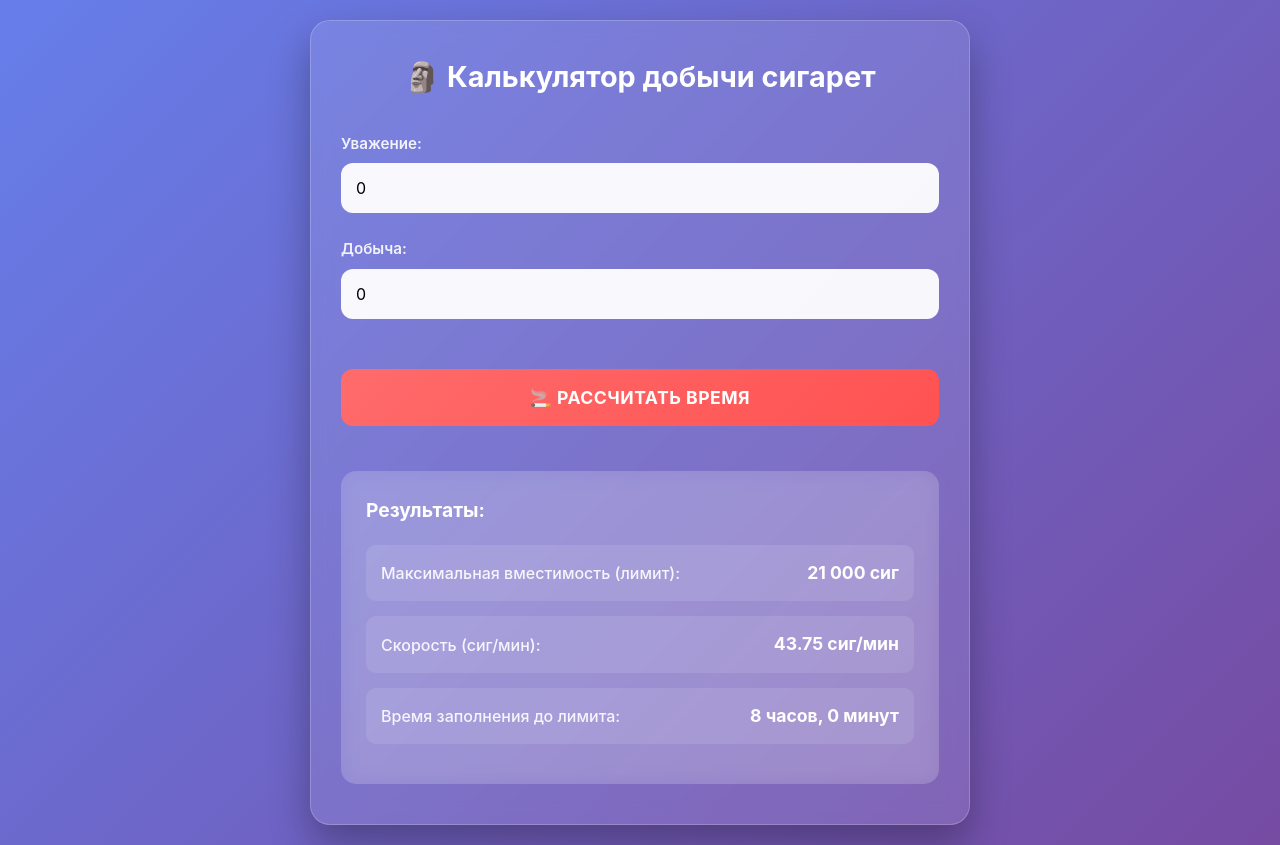
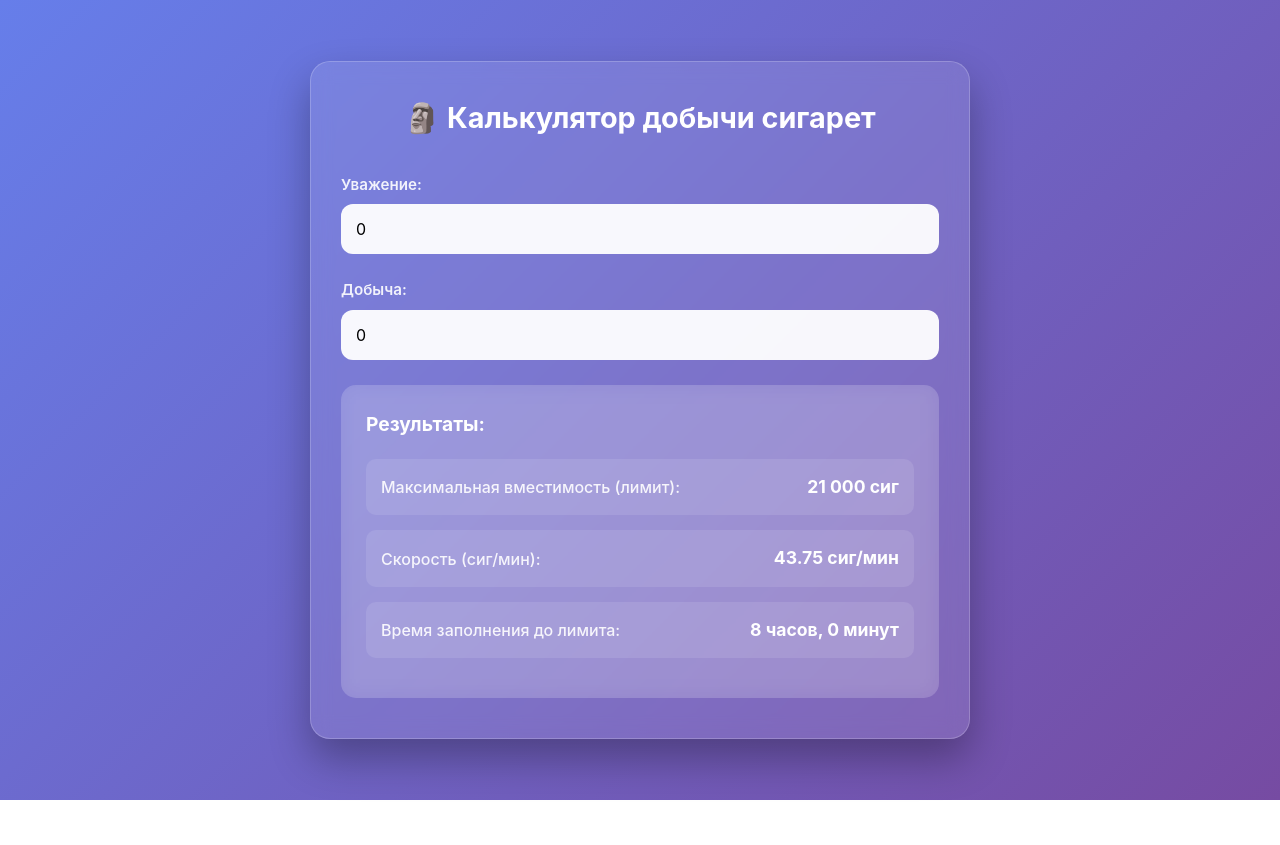
Before and after one commit to Aleksey056/PrisonCalculator, a React (Vite) app: page / in a window 1280 px wide. After the commit the page ends 800 px from the top, so only its background shows below. Built offline with nearby package versions, Linux system fonts and the light colour scheme.

Commit message:
без кнопки

```diff
--- a/src/App.tsx
+++ b/src/App.tsx
@@ -88,9 +88,9 @@ function App() {
 					/>
 				</div>
 
-				<button onClick={calculate} className="calculate-btn">
+				{/* <button onClick={calculate} className="calculate-btn">
 					🚬 Рассчитать время
-				</button>
+				</button> */}
 
 				{result && (
 					<div className="result">
```
